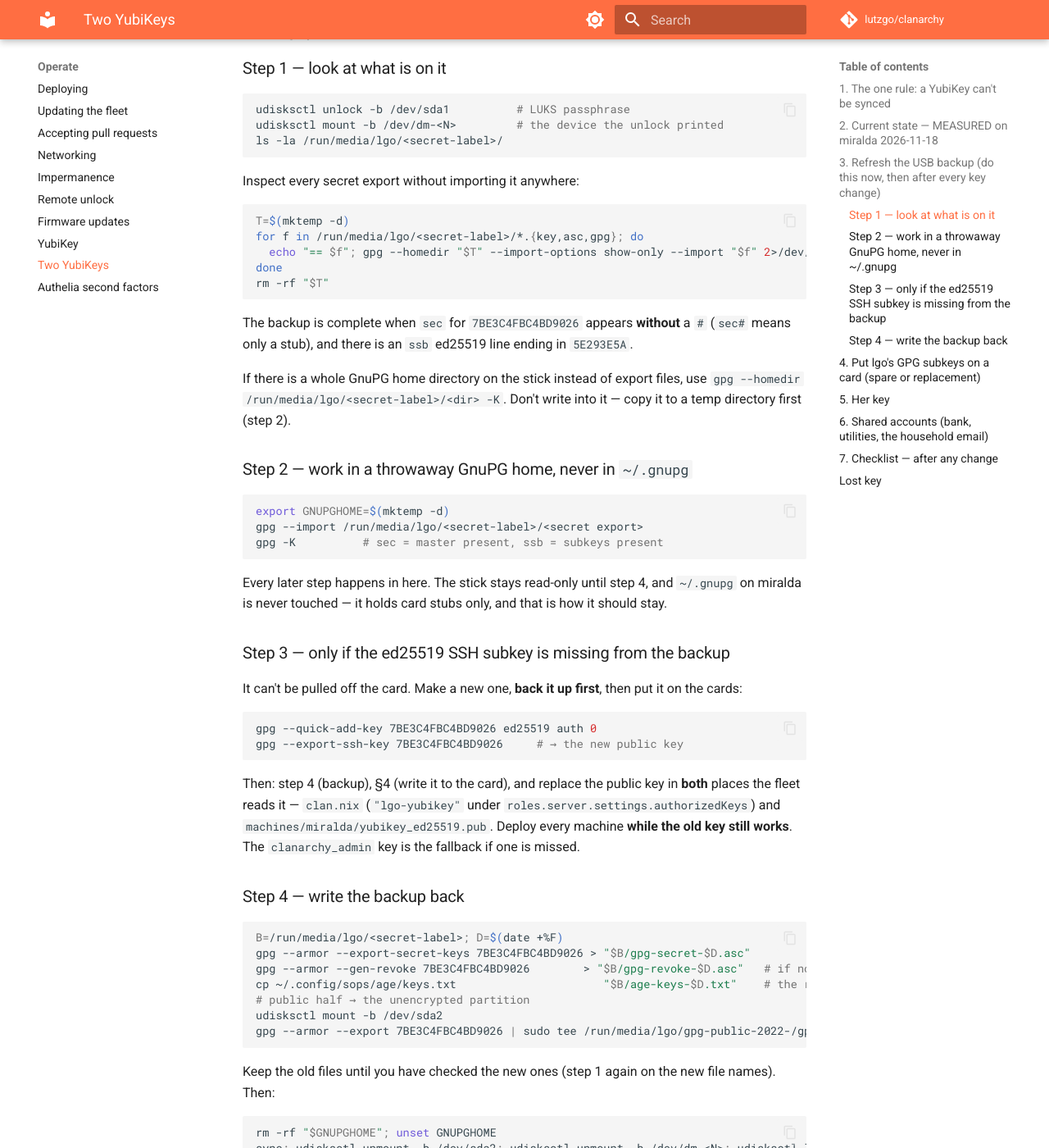
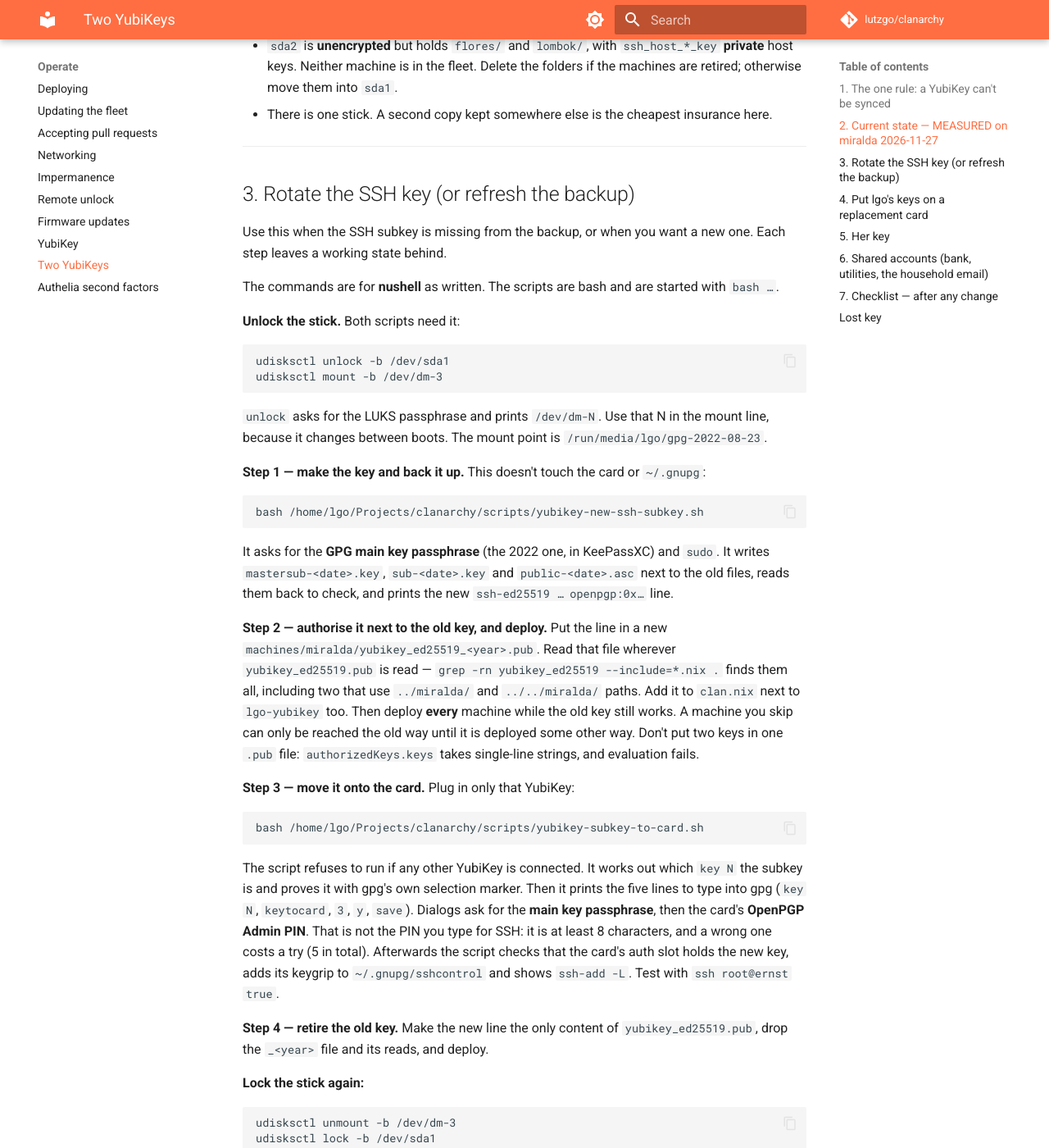
Before and after one commit to lutzgo/clanarchy, an MkDocs documentation site: the page built from docs/guides/yubikey-two-keys.md, in a window 1280 px wide and 1400 px high, scrolled down 2193 px. Shown: the whole window at 82% size. Built offline with MkDocs 1.6.1 and Material for MkDocs 9.7.7, drawn with Linux system fonts in a browser that asks for light colours; comment, search, counter and statistics services are not loaded; some of the changed text lies outside the part shown.

Commit message:
feat(yubikey): retire lgo's card-only SSH key; scripts + guide for the rotation (#497)
openpgp:0x59BAD230 is on the card and in the stick backup, so the old
card-only key openpgp:0x5E293E5A is removed everywhere.
scripts/yubikey-subkey-to-card.sh moves a subkey from the backup onto
the card, and the guide now describes what the stick really holds.

Co-authored-by: Claude Opus 5.5 <noreply@anthropic.com>

````diff
--- a/docs/guides/yubikey-two-keys.md
+++ b/docs/guides/yubikey-two-keys.md
@@ -6,8 +6,8 @@ There are two keys in the household: **lgo's** (YubiKey 5C NFC, serial
 covers what has to be backed up, and what to do so both keys stay usable.
 
 !!! note "Shell"
-    The command blocks are **bash**. lgo's login shell is nushell, so type
-    `bash` first and `exit` when done.
+    Commands in §3 and §4 are written for nushell, lgo's login shell. Any
+    other block is bash: type `bash` first and `exit` when done.
 
 ---
 
@@ -33,147 +33,141 @@ only place a secret exists.
 
 ---
 
-## 2. Current state — MEASURED on miralda 2026-11-18
+## 2. Current state — MEASURED on miralda 2026-11-27
 
-The stick (`sda`, 1.9 GB) has two partitions: `sda1` (LUKS, the secrets) and
-`sda2` (ext2, label `gpg-public-2022-`). The public partition holds
-`gpg-0x7BE3C4FBC4BD9026-2022-08-23.asc`:
+The stick (`sda`, 1.9 GB) has two partitions:
 
-| Key | On the card (19345499) | In the 2022 public export |
+- `sda1`: LUKS, label `gpg-2022-08-23`. It holds `gnupg-workspace/`.
+- `sda2`: ext2, label `gpg-public-2022-`. Public keys only.
+
+| Key | On the card (19345499) | On the stick |
 |---|---|---|
-| Master `0x7BE3C4FBC4BD9026` rsa4096 [C] | — (offline, as it should be) | yes |
-| Sign `…C7F06026F01896C4` rsa4096 | yes | yes |
-| Encrypt `…14694FF23C252D99` rsa4096 | yes (created 2022-08-23) | yes |
-| Auth `…AB99704F6CEEADCE` rsa4096 | **no** — replaced | yes |
-| Auth `…9673D4E35E293E5A` **ed25519 — the SSH key in `authorizedKeys`** | yes | **no** |
+| Main key `0x7BE3C4FBC4BD9026` rsa4096 [C] | — (offline, as it should be) | `mastersub.key` (2022), `mastersub-2026-11-27.key` |
+| Sign `…C7F06026F01896C4` rsa4096, **expired 2023-08-23** | yes | yes |
+| Encrypt `…14694FF23C252D99` rsa4096, **expired 2023-08-23** | yes | yes |
+| Auth `…AB99704F6CEEADCE` rsa4096, expired, unused | no | yes |
+| Auth `…F0BCBDAF59BAD230` **ed25519 — the SSH key, `openpgp:0x59BAD230`** | yes | `mastersub-2026-11-27.key` only |
 
-So the SSH key the fleet trusts (`openpgp:0x5E293E5A`) was added after the
-2022 backup. Whether the encrypted partition has it is **not yet checked** —
-§3 step 1 finds out. If it doesn't, that subkey exists only on the card, and
-§3 step 3 fixes that.
+The SSH key before it, `0x5E293E5A` (2026), was never backed up. It existed
+only on the card and was replaced on 2026-11-27 by the steps in §3.
 
-Two things to clean up on the stick:
+The files written in 2026 are owned by root with mode `0600`, and the folder
+belongs to uid 1000. The scripts use `sudo` for both, so expect a sudo prompt.
 
+Open items:
+
+- **The sign and encrypt subkeys expired in 2023.** SSH doesn't care, but
+  signing and decrypting with GPG do. Extend them the next time the stick is
+  open (`gpg --quick-set-expire <main fpr> 2y <subkey fpr>…` in the throwaway
+  home, then export as in `yubikey-new-ssh-subkey.sh` step 3).
 - `sda2` is **unencrypted** but holds `flores/` and `lombok/`, with
-  `ssh_host_*_key` **private** host keys. Neither machine is in the fleet. If
-  they are retired, delete the folders. Otherwise move them into the LUKS
-  partition.
-- The label says 2022. Once §3 has run, the public export's file name should
-  carry the new date.
+  `ssh_host_*_key` **private** host keys. Neither machine is in the fleet.
+  Delete the folders if the machines are retired; otherwise move them into
+  `sda1`.
+- There is one stick. A second copy kept somewhere else is the cheapest
+  insurance here.
 
 ---
 
-## 3. Refresh the USB backup (do this now, then after every key change)
+## 3. Rotate the SSH key (or refresh the backup)
 
-### Step 1 — look at what is on it
+Use this when the SSH subkey is missing from the backup, or when you want a
+new one. Each step leaves a working state behind.
 
-```bash
-udisksctl unlock -b /dev/sda1          # LUKS passphrase
-udisksctl mount -b /dev/dm-<N>         # the device the unlock printed
-ls -la /run/media/lgo/<secret-label>/
+The commands are for **nushell** as written. The scripts are bash and are
+started with `bash …`.
+
+**Unlock the stick.** Both scripts need it:
+
+```
+udisksctl unlock -b /dev/sda1
+udisksctl mount -b /dev/dm-3
 ```
 
-Inspect every secret export without importing it anywhere:
+`unlock` asks for the LUKS passphrase and prints `/dev/dm-N`. Use that N in
+the mount line, because it changes between boots. The mount point is
+`/run/media/lgo/gpg-2022-08-23`.
 
-```bash
-T=$(mktemp -d)
-for f in /run/media/lgo/<secret-label>/*.{key,asc,gpg}; do
-  echo "== $f"; gpg --homedir "$T" --import-options show-only --import "$f" 2>/dev/null | grep -E '^(sec|ssb)'
-done
-rm -rf "$T"
+**Step 1 — make the key and back it up.** This doesn't touch the card or
+`~/.gnupg`:
+
+```
+bash /home/lgo/Projects/clanarchy/scripts/yubikey-new-ssh-subkey.sh
 ```
 
-The backup is complete when `sec` for `7BE3C4FBC4BD9026` appears **without**
-a `#` (`sec#` means only a stub), and there is an `ssb` ed25519 line ending in
-`5E293E5A`.
+It asks for the **GPG main key passphrase** (the 2022 one, in KeePassXC) and
+`sudo`. It writes `mastersub-<date>.key`, `sub-<date>.key` and
+`public-<date>.asc` next to the old files, reads them back to check, and
+prints the new `ssh-ed25519 … openpgp:0x…` line.
 
-If there is a whole GnuPG home directory on the stick instead of export files,
-use `gpg --homedir /run/media/lgo/<secret-label>/<dir> -K`. Don't write into it
-— copy it to a temp directory first (step 2).
+**Step 2 — authorise it next to the old key, and deploy.** Put the line in a
+new `machines/miralda/yubikey_ed25519_<year>.pub`. Read that file wherever
+`yubikey_ed25519.pub` is read — `grep -rn yubikey_ed25519 --include=*.nix .`
+finds them all, including two that use `../miralda/` and `../../miralda/`
+paths. Add it to `clan.nix` next to `lgo-yubikey` too. Then deploy **every**
+machine while the old key still works. A machine you skip can only be
+reached the old way until it is deployed some other way. Don't put two keys
+in one `.pub` file: `authorizedKeys.keys` takes single-line strings, and
+evaluation fails.
 
-### Step 2 — work in a throwaway GnuPG home, never in `~/.gnupg`
+**Step 3 — move it onto the card.** Plug in only that YubiKey:
 
-```bash
-export GNUPGHOME=$(mktemp -d)
-gpg --import /run/media/lgo/<secret-label>/<secret export>
-gpg -K          # sec = master present, ssb = subkeys present
+```
+bash /home/lgo/Projects/clanarchy/scripts/yubikey-subkey-to-card.sh
 ```
 
-Every later step happens in here. The stick stays read-only until step 4, and
-`~/.gnupg` on miralda is never touched — it holds card stubs only, and that is
-how it should stay.
+The script refuses to run if any other YubiKey is connected. It works out
+which `key N` the subkey is and proves it with gpg's own selection marker.
+Then it prints the five lines to type into gpg (`key N`, `keytocard`, `3`,
+`y`, `save`). Dialogs ask for the **main key passphrase**, then the card's
+**OpenPGP Admin PIN**. That is not the PIN you type for SSH: it is at least 8
+characters, and a wrong one costs a try (5 in total). Afterwards the script
+checks that the card's auth slot holds the new key, adds its keygrip to
+`~/.gnupg/sshcontrol` and shows `ssh-add -L`. Test with `ssh root@ernst true`.
 
-### Step 3 — only if the ed25519 SSH subkey is missing from the backup
+**Step 4 — retire the old key.** Make the new line the only content of
+`yubikey_ed25519.pub`, drop the `_<year>` file and its reads, and deploy.
 
-It can't be pulled off the card. Make a new one, **back it up first**, then
-put it on the cards:
+**Lock the stick again:**
 
-```bash
-gpg --quick-add-key 7BE3C4FBC4BD9026 ed25519 auth 0
-gpg --export-ssh-key 7BE3C4FBC4BD9026     # → the new public key
+```
+udisksctl unmount -b /dev/dm-3
+udisksctl lock -b /dev/sda1
 ```
 
-Then: step 4 (backup), §4 (write it to the card), and replace the public key in
-**both** places the fleet reads it — `clan.nix` (`"lgo-yubikey"` under
-`roles.server.settings.authorizedKeys`) and
-`machines/miralda/yubikey_ed25519.pub`. Deploy every machine **while the old key
-still works**. The `clanarchy_admin` key is the fallback if one is missed.
+Two traps the scripts handle, in case you ever do this by hand:
 
-### Step 4 — write the backup back
-
-```bash
-B=/run/media/lgo/<secret-label>; D=$(date +%F)
-gpg --armor --export-secret-keys 7BE3C4FBC4BD9026 > "$B/gpg-secret-$D.asc"
-gpg --armor --gen-revoke 7BE3C4FBC4BD9026        > "$B/gpg-revoke-$D.asc"   # if none is there yet
-cp ~/.config/sops/age/keys.txt                      "$B/age-keys-$D.txt"    # the regular age key — the sops fallback
-# public half → the unencrypted partition
-udisksctl mount -b /dev/sda2
-gpg --armor --export 7BE3C4FBC4BD9026 | sudo tee /run/media/lgo/gpg-public-2022-/gpg-0x7BE3C4FBC4BD9026-$D.asc >/dev/null
-```
-
-Keep the old files until you have checked the new ones (step 1 again on the new
-file names). Then:
-
-```bash
-rm -rf "$GNUPGHOME"; unset GNUPGHOME
-sync; udisksctl unmount -b /dev/sda2; udisksctl unmount -b /dev/dm-<N>; udisksctl lock -b /dev/sda1
-```
-
-A single stick is a single point of failure. A second stick with the same
-contents, kept somewhere else, costs ten minutes, and so does every later
-refresh.
+- A throwaway `GNUPGHOME` needs `disable-ccid` in its `scdaemon.conf`, like
+  `~/.gnupg` has. Without it, its scdaemon fights pcscd for the card and
+  reports `No such device`. Stop the real agent first
+  (`gpgconf --kill gpg-agent`).
+- With two YubiKeys plugged in, gpg silently picks one of them. It may well be
+  the wrong one.
 
 ---
 
-## 4. Put lgo's GPG subkeys on a card (spare or replacement)
+## 4. Put lgo's keys on a replacement card
 
-From the throwaway home of §3 step 2, with the target card inserted:
+For the SSH key, use the same script with the target card as the only one
+plugged in:
 
-```bash
-gpg --edit-key 7BE3C4FBC4BD9026
-# gpg> list          note which ssb line is [S], [E], [A]
-# gpg> key 1         select ONE subkey (an asterisk marks it)
-# gpg> keytocard     slot: 1 = sign, 2 = encrypt, 3 = auth
-# gpg> key 1         deselect, then the next one
-# … repeat for each subkey …
-# gpg> save
+```
+bash /home/lgo/Projects/clanarchy/scripts/yubikey-subkey-to-card.sh
 ```
 
-`save` moves the subkeys out of the **throwaway** home, so for a second card,
-start again from §3 step 2. The stick is unaffected.
+The script only handles the SSH key (slot 3) today. For sign (slot 1) and
+encrypt (slot 2), extend their expiry first (§2), then follow the same pattern
+by hand in the throwaway home.
 
-Back in the real `~/.gnupg`, point the stubs at the card that is plugged in.
-This step is needed whenever you switch between two cards that hold the same
-keys:
+A replacement card also needs a **new age key**: see "Re-provisioning the PIV
+slot" in [yubikey.md](yubikey.md). Then add its `age1yubikey1…` to
+`sops/users/lgo/key.json` and run `sops updatekeys`.
 
-```bash
-gpg-connect-agent "scd serialno" "learn --force" /bye
-ssh-add -L          # ed25519 … cardno:<serial>
-```
-
-A replacement card also needs a **new age key**: "Re-provisioning the PIV slot"
-in [yubikey.md](yubikey.md), then add its `age1yubikey1…` to
-`sops/users/lgo/key.json` and `sops updatekeys`.
+To find the Admin PIN among many KeePassXC entries without spending tries
+blindly: stop gpg (`gpgconf --kill gpg-agent`), then run
+`ykman --device <serial> openpgp keys set-touch aut off`. It asks only for the
+Admin PIN, and if the PIN is right it rewrites a setting to the value it
+already had. `ykman --device <serial> openpgp info` shows the tries left.
 
 ---
 
@@ -240,14 +234,15 @@ Where both of you log in to one account, register **both** keys on it:
 
 | You changed… | Then |
 |---|---|
-| a GPG subkey (new, extended expiry) | §3 step 4 (backup) → §4 for each card that should carry it |
+| a GPG subkey (new, extended expiry) | new dated backup on the stick (§3 step 1 shows how) → §4 for each card that should carry it |
 | a TOTP account on a shared login | enrol it on both keys, seed in KeePassXC |
 | a passkey on a shared login | register both keys, update the KeePassXC list |
 | her or lgo's pam_u2f registration | edit `clanarchy.u2f.credentials`, deploy |
 | a PIN | KeePassXC |
 
-Once a year: run §3 step 1 against the stick and compare with
-`gpg --card-status`, and check the second stick if there is one.
+Once a year: unlock the stick and compare `gpg --card-status` with the newest
+`mastersub-*.key` (`sudo cat <file> | gpg --list-packets | grep keyid`, since the file is root-owned). Every key on the
+card must be in the backup. Check the second stick too, if there is one.
 
 ## Lost key
 
````
Also changed, not shown: 9 other files.
